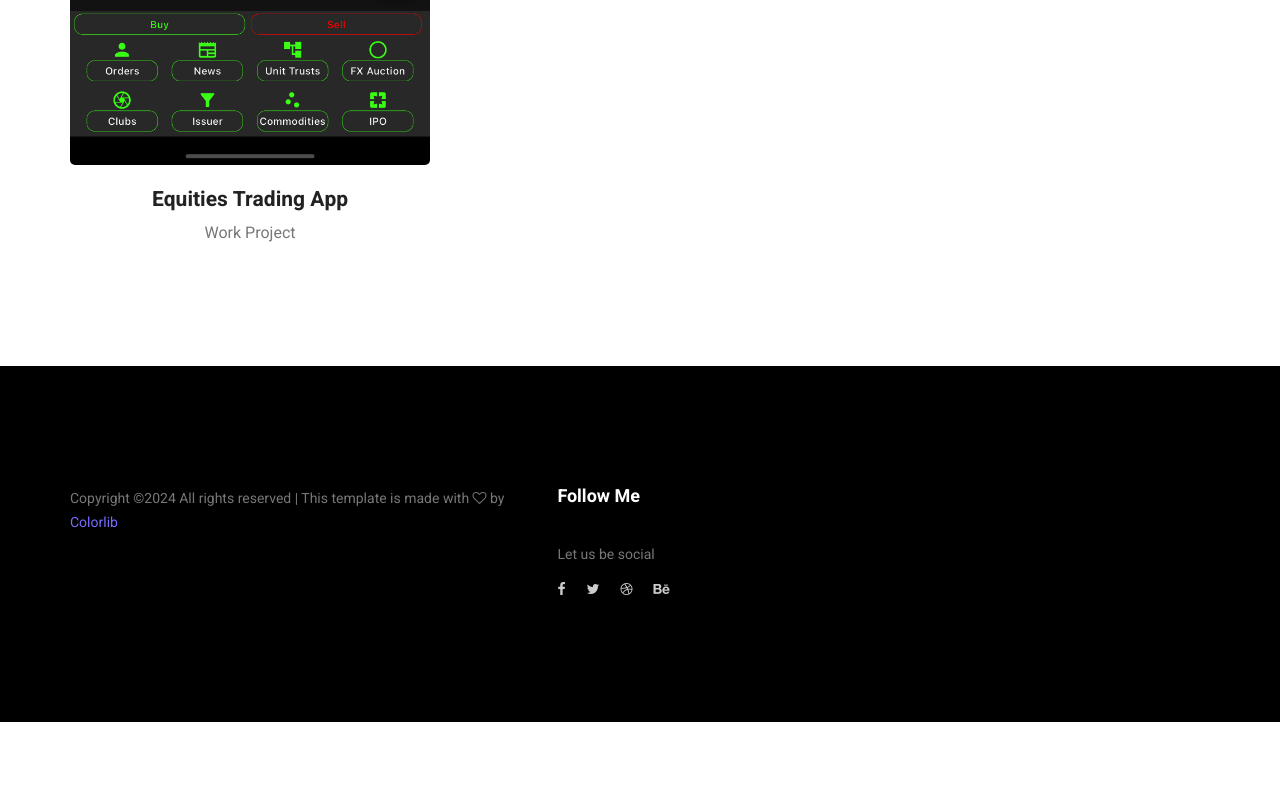
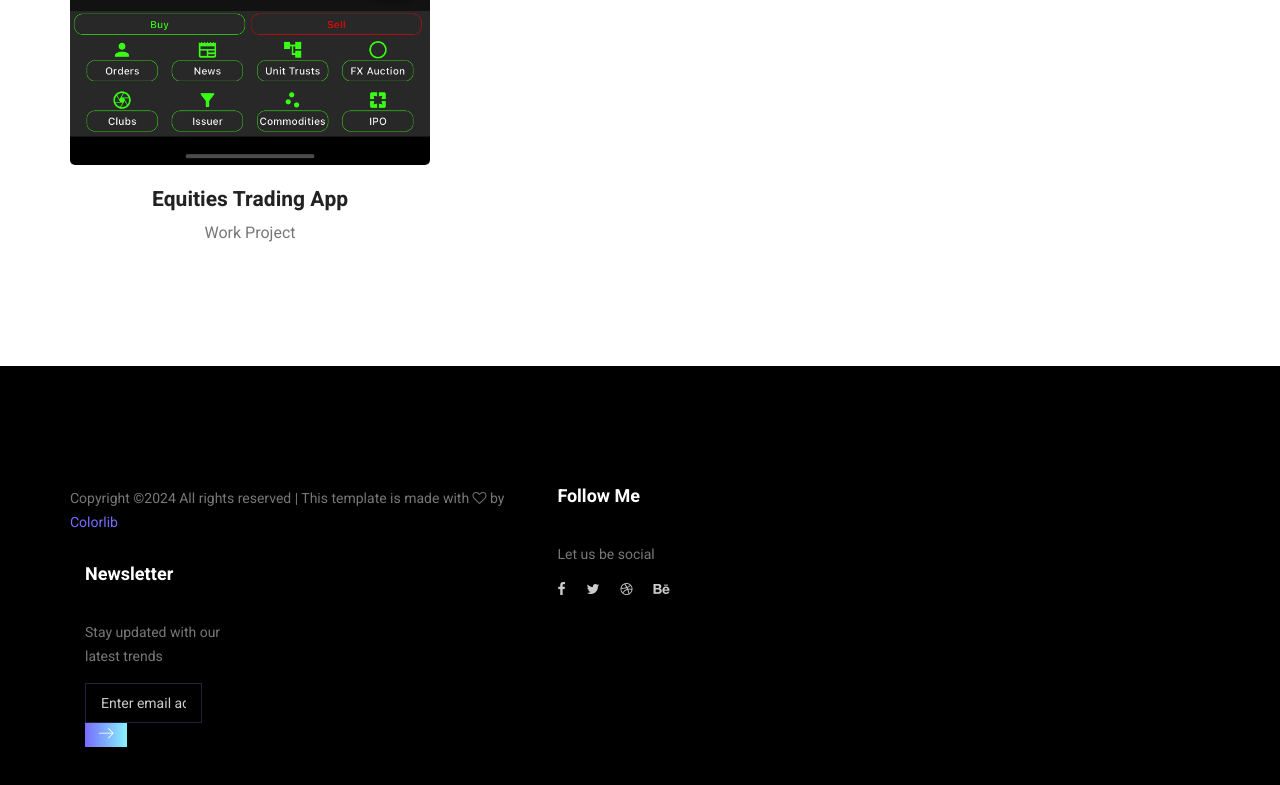
Before and after one commit to ishe19/ishe19.github.io, a plain HTML site: page portfolio.html in a window 1280 px wide. Shown: the part 2337-3122 px from the top of the page. Before the commit the page ends 3059 px from the top, so only its background shows below. Drawn offline with Linux system fonts and the light colour scheme.

Commit message:
Update portfolio.html

```diff
--- a/portfolio.html
+++ b/portfolio.html
@@ -188,9 +188,7 @@
         					<p><!-- Link back to Colorlib can't be removed. Template is licensed under CC BY 3.0. -->
 Copyright &copy;<script>document.write(new Date().getFullYear());</script> All rights reserved | This template is made with <i class="fa fa-heart-o" aria-hidden="true"></i> by <a href="https://colorlib.com" target="_blank">Colorlib</a>
 <!-- Link back to Colorlib can't be removed. Template is licensed under CC BY 3.0. --></p>
-        				</aside>
-        			</div>
-        			<!-- <div class="col-lg-5 col-sm-6">
+        			<div class="col-lg-5 col-sm-6">
         				<aside class="f_widget news_widget">
         					<div class="f_title">
         						<h3>Newsletter</h3>
@@ -206,7 +204,9 @@ Copyright &copy;<script>document.write(new Date().getFullYear());</script> All r
                                 </form>
                             </div>
         				</aside>
-        			</div> -->
+        			</div>	</aside>
+        			</div>
+        			<!--  -->
         			<div class="col-lg-2">
         				<aside class="f_widget social_widget">
         					<div class="f_title">
```
